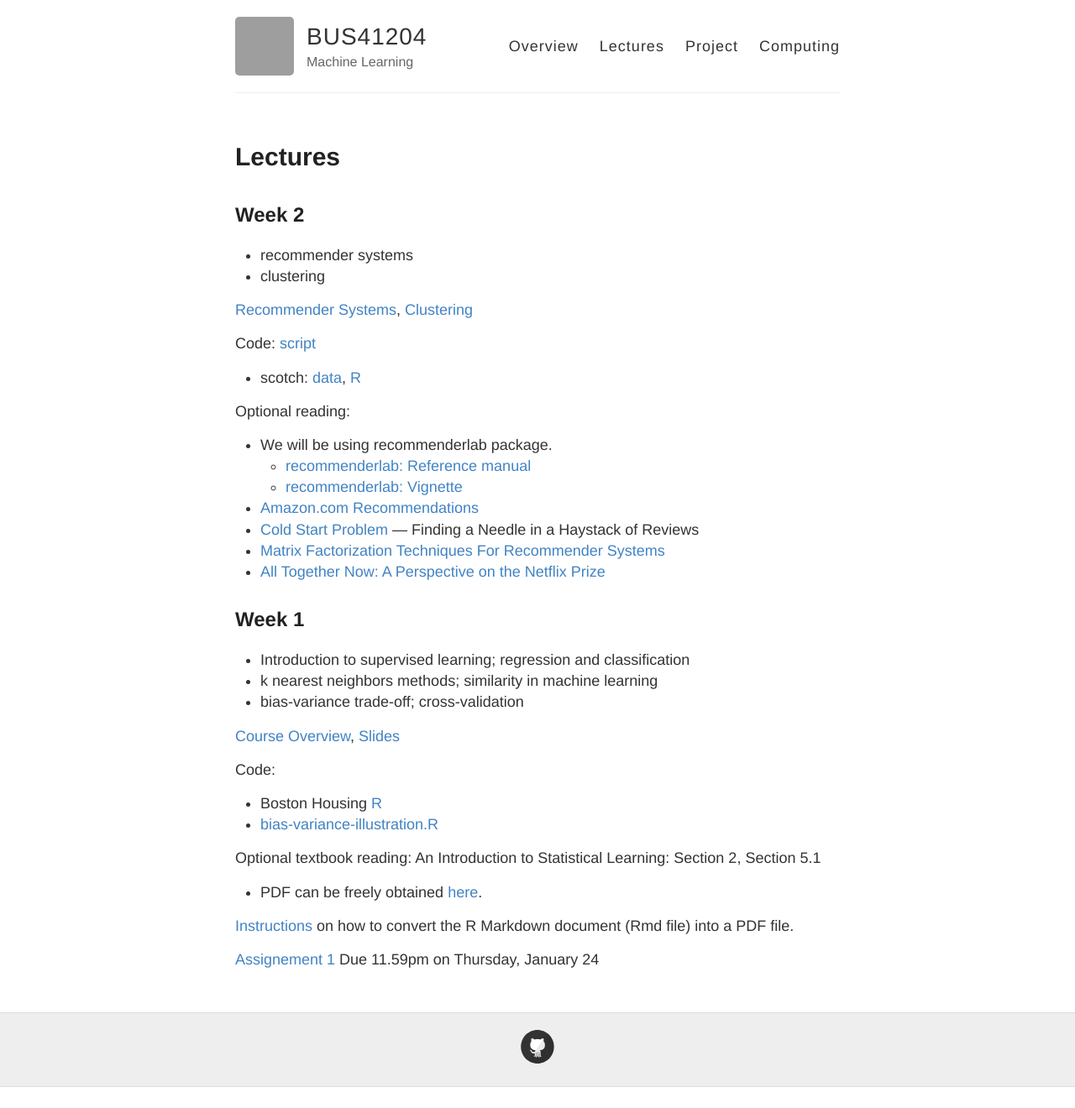
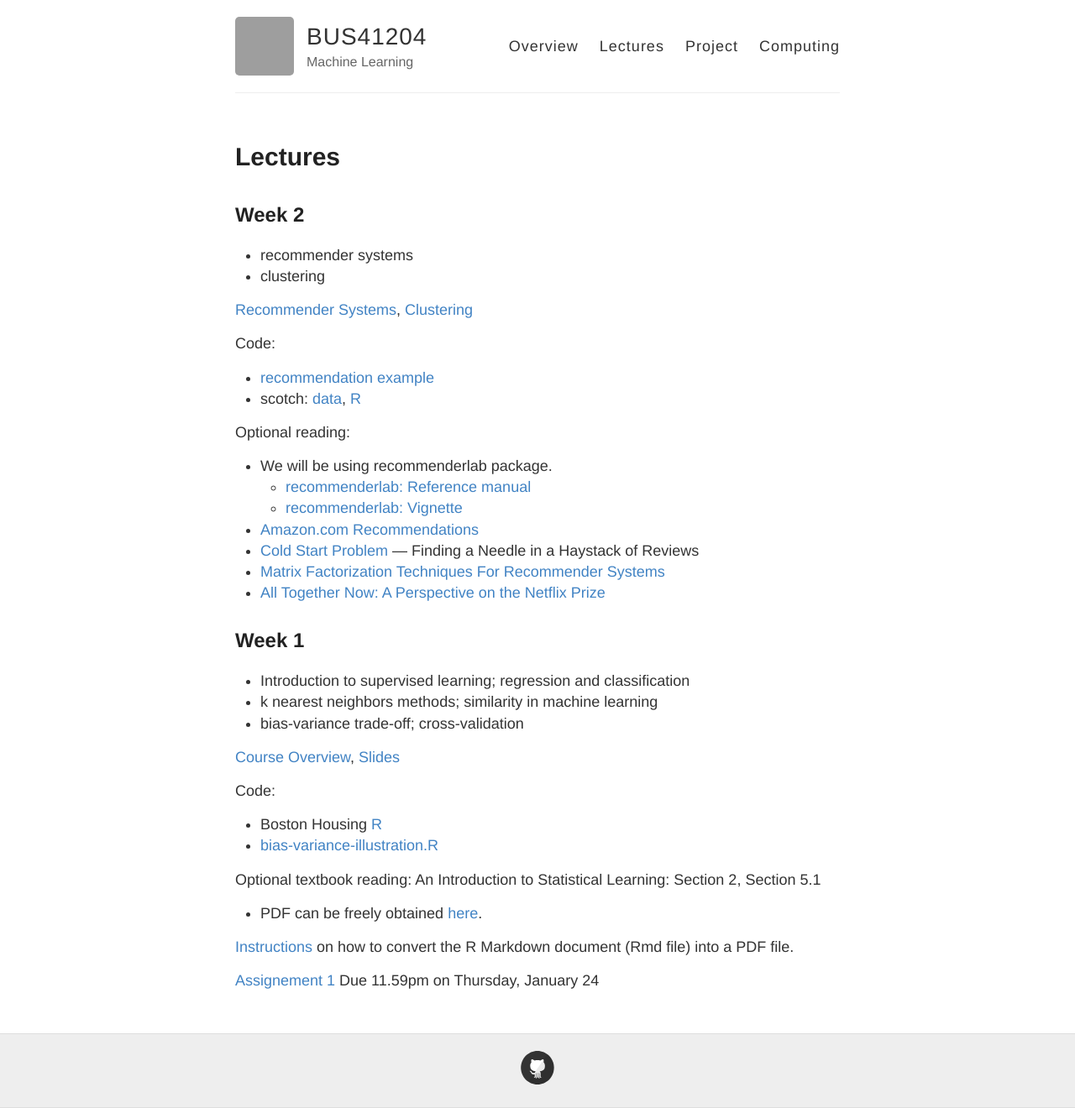
Before and after one commit to ChicagoBoothML/MLClass, a Jekyll site: the page built from lectures.md, in a window 1280 px wide. Shown: the whole page at 84% size. Built offline with Jekyll 4.4.1, drawn with Linux system fonts in a browser that asks for light colours; before the commit the page ends 1295 px from its top, so only the background shows below that; grey boxes are pictures that could not be loaded.

Commit message:
Update lectures.md

```diff
--- a/lectures.md
+++ b/lectures.md
@@ -166,8 +166,9 @@ Optional reading:
 [Clustering](https://piazza.com/class_profile/get_resource/joa87ld16vd1qb/jr15wld4eqb6p1)
 
 
-Code: [script](https://github.com/ChicagoBoothML/ML2017/tree/master/lec08)
+Code:
 
+* [recommendation example](https://raw.githubusercontent.com/ChicagoBoothML/ML2017/master/lec08/classroomExamples.R)
 * scotch: [data](https://raw.githubusercontent.com/mlakolar/BUS41000/master/data/scotch.csv), [R](https://raw.githubusercontent.com/mlakolar/BUS41000/master/data/scotch.R)
 
 Optional reading:
```
